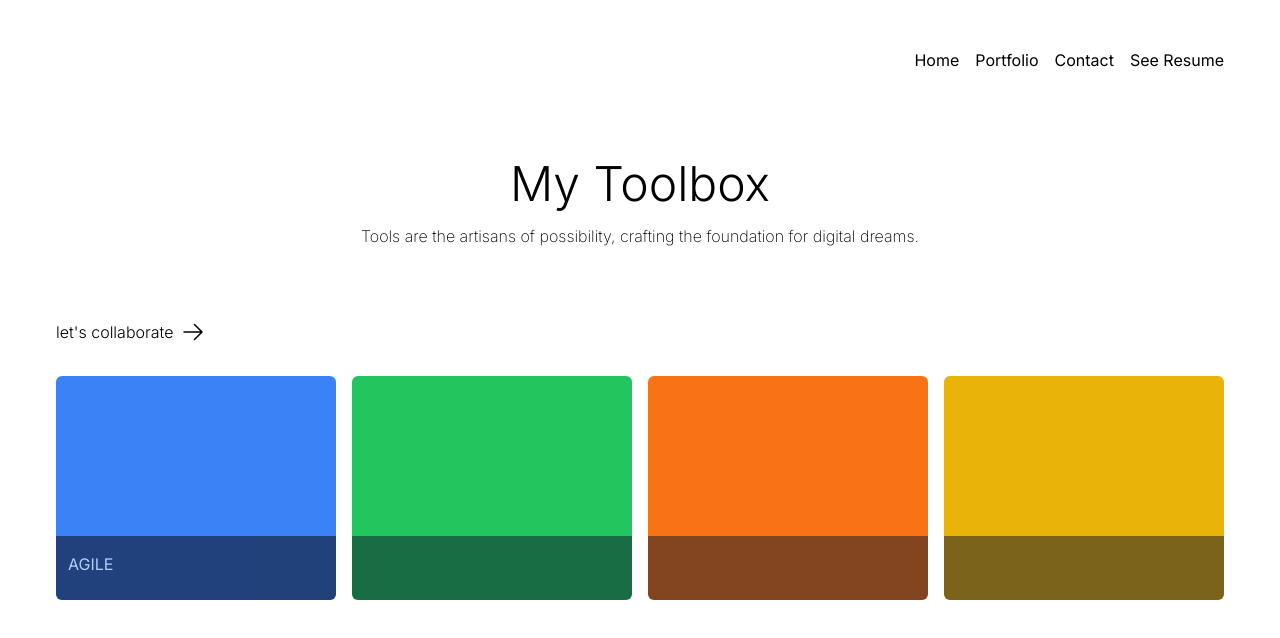
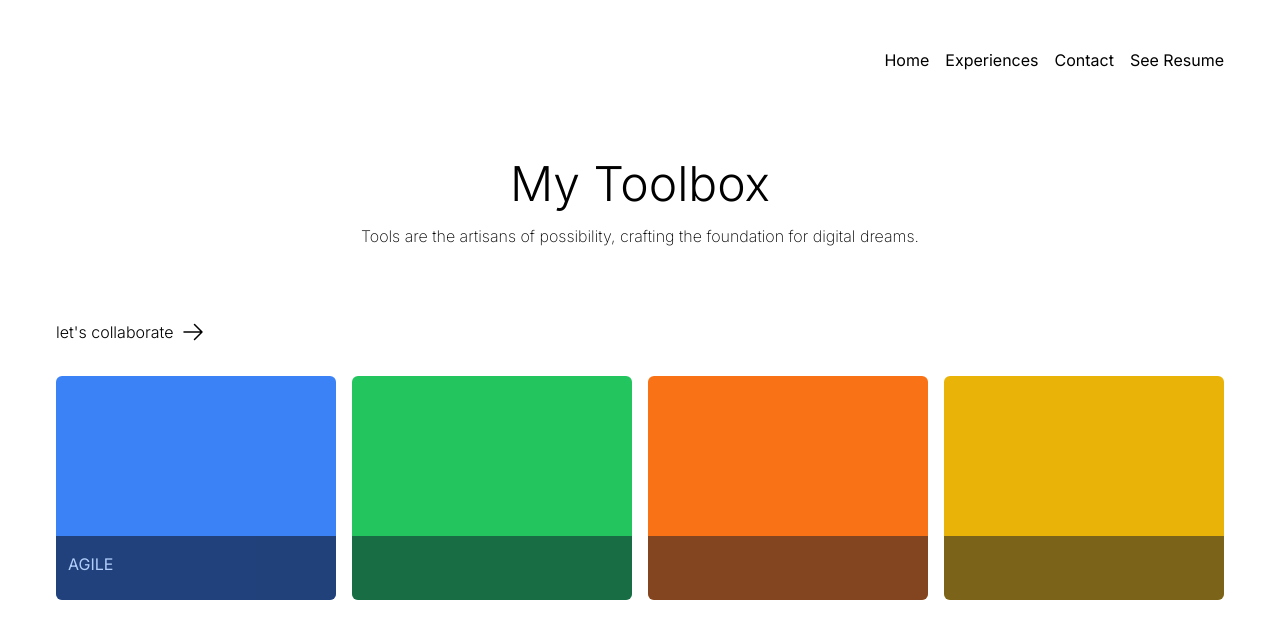
Before and after one commit to Mr-Georgie/Portfolio-v3, a Next.js app: page /toolbox in a window 1280 px wide. Shown: the top 638 px of the page. Built offline with nearby package versions, Linux system fonts and the light colour scheme.

Commit message:
slight fixes

```diff
--- a/Data/projects.js
+++ b/Data/projects.js
@@ -48,7 +48,7 @@ const projects = [
       "https://github.com/moja-global/community-website/issues/344",
     liveSiteLink: "https://community.moja.global/",
     imageSource:
-      "	https://georgeisiguzo.netlify.app/static/media/moja.7accc77a4395ad73cc80.png",
+      "https://github.com/Mr-Georgie/Portfolio-v3/blob/main/public/static/images/moja.png?raw=true",
     projectDescription:
       "Moja Global is a not-for-profit, collaborative project that brings together a community of experts to develop open-source software that allows users to accurately and affordably estimate greenhouse gas emissions and removals from the AFOLU sector. \n I fixed a bug on the Hero Section of the landing page responsive for smaller screens. See the issue on GitHub here: https://github.com/moja-global/community-website/issues/344",
     category: ["opensource", "react", "responsive"],
--- a/components/Navbar/Navbar.js
+++ b/components/Navbar/Navbar.js
@@ -61,7 +61,7 @@ export const Navbar = () => {
           Home
         </Link>
         <Link href="/experiences" className="hover:opacity-50">
-          Portfolio
+          Experiences
         </Link>
         <Link href="/contact" className="hover:opacity-50">
           Contact
--- a/components/SelectedWork/SelectedWork.js
+++ b/components/SelectedWork/SelectedWork.js
@@ -8,7 +8,7 @@ export const SelectedWork = () => {
         <div className="sm:text-2xl font-light">Selected Work</div>
         <div className="font-light flex gap-2 items-center hover:opacity-50">
           <Link href="/experiences" className="text-xs sm:text-base">
-            See Portfolio
+            show more
           </Link>
           <div>
             <svg
```
